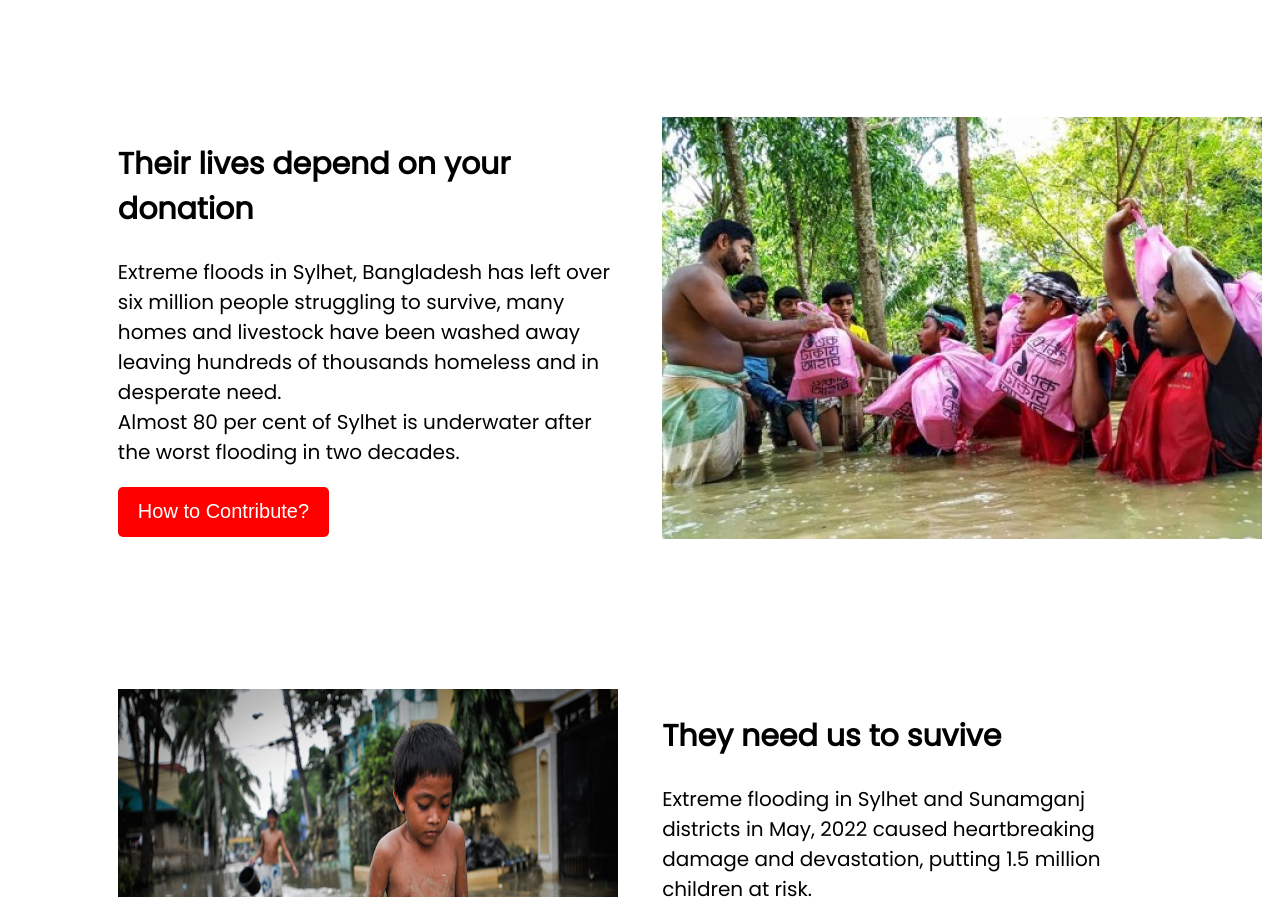
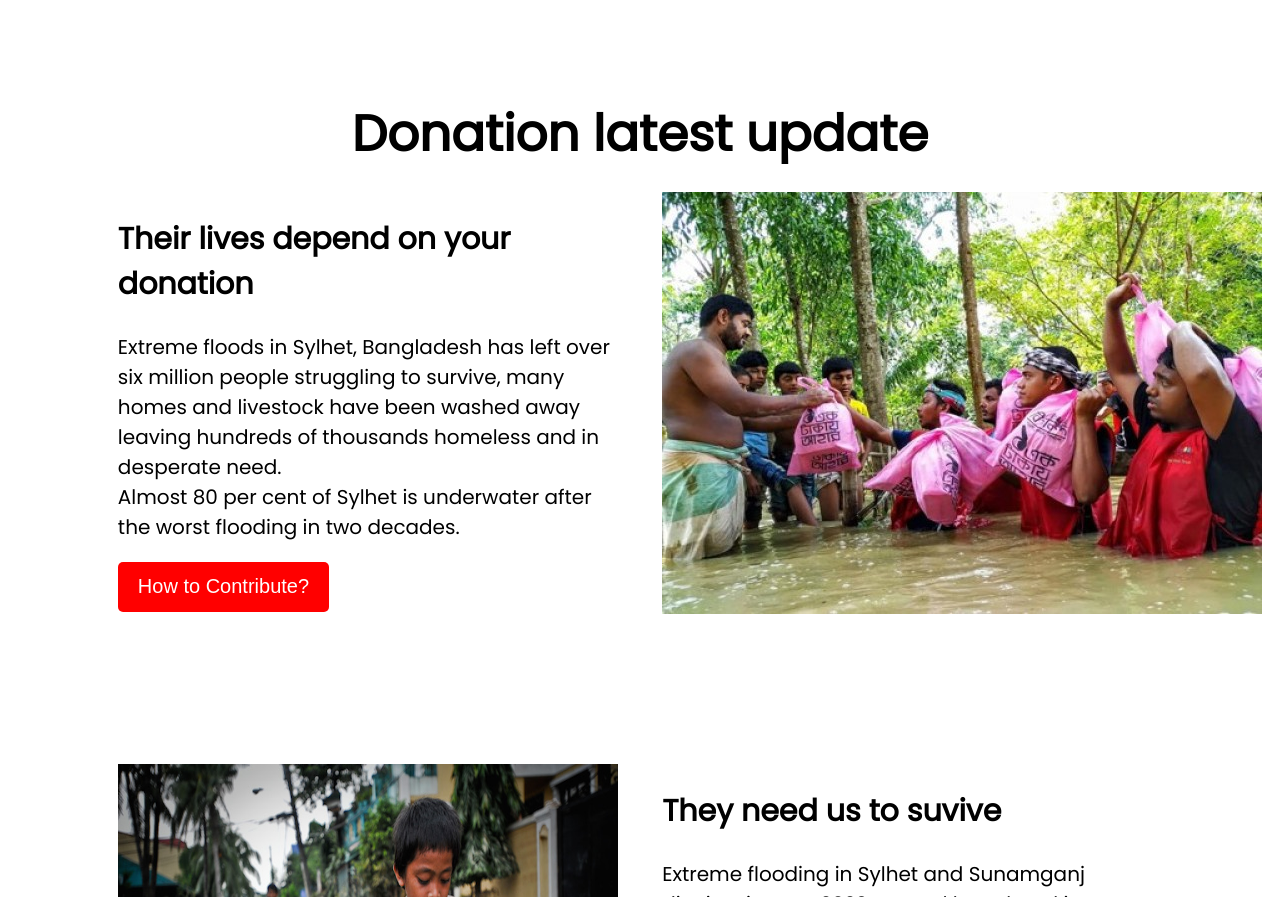
Before and after one commit to SharmiNMooN/donate-today, a plain HTML site: page index.html in a window 1280 px wide. Shown: the part 1935-2832 px from the top of the page. Drawn offline with Linux system fonts and the light colour scheme.

Commit message:
update feed

```diff
--- a/index.html
+++ b/index.html
@@ -94,6 +94,9 @@
 </section>
 
 <section class="donation-feed">
+    <div class="donate-plan-content">
+        <h1>Donation latest update</h1>
+    </div>
     <div class="donation-feed-left">
         <h1>Their lives depend on
             your donation
--- a/style.css
+++ b/style.css
@@ -1,7 +1,6 @@
 body {
   font-family: "Poppins", sans-serif;
   margin: 0% auto;
-  /* width: 980px; */
 }
 .top-banner {
   background-image: url("image/donation1.jpg");
```
